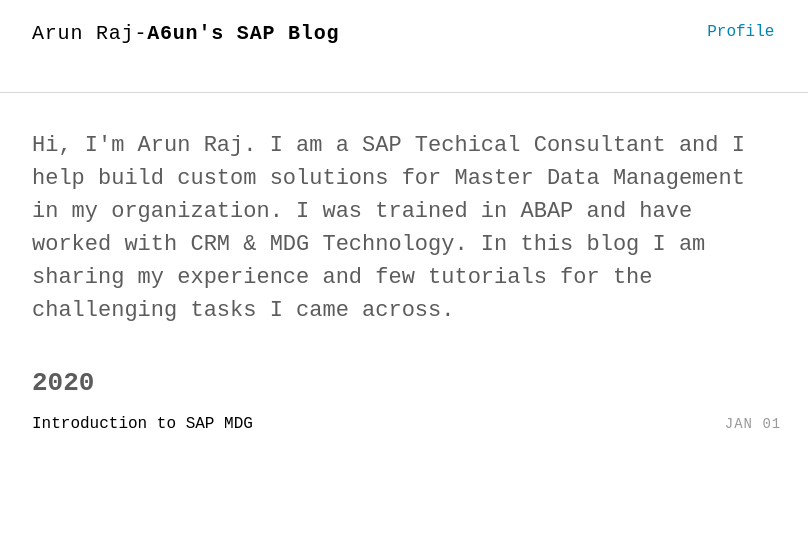
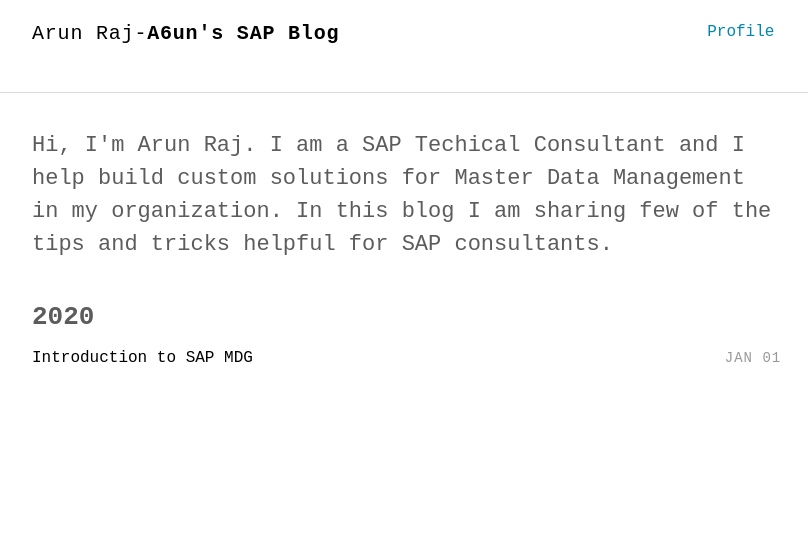
Before and after one commit to a6unraj/a6unraj.github.io, a Jekyll site: the page built from index.html, in a window 1280 px wide. Shown: the part 352-911 px from the top of the page, without its empty margins (232-1040 px from the left). Built offline with Jekyll 4.4.1, drawn with Linux system fonts in a browser that asks for light colours; some web fonts are replaced; comment, search, counter and statistics services are not loaded.

Commit message:
Update intro.html

```diff
--- a/_includes/intro.html
+++ b/_includes/intro.html
@@ -1,5 +1,5 @@
 <section class="intro">
   <div class="container">
-    <p class="lead">Hi, I'm Arun Raj. I am a SAP Techical Consultant and I help build custom solutions for Master Data Management in my organization. I was trained in ABAP and have worked with CRM & MDG Technology. In this blog I am sharing my experience and few tutorials for the challenging tasks I came across.</p>
+    <p class="lead">Hi, I'm Arun Raj. I am a SAP Techical Consultant and I help build custom solutions for Master Data Management in my organization. In this blog I am sharing few of the tips and tricks helpful for SAP consultants.</p>
   </div>
 </section>
```
